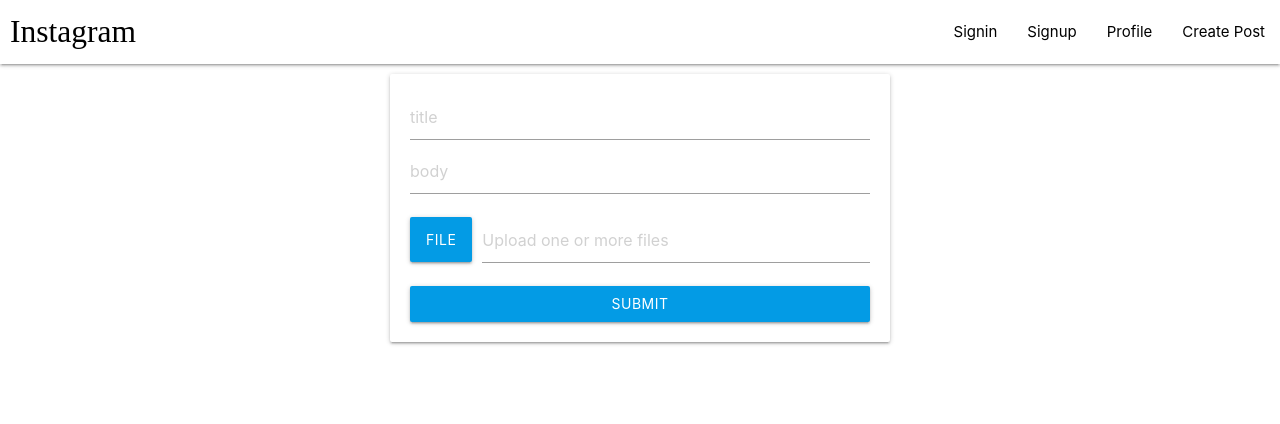
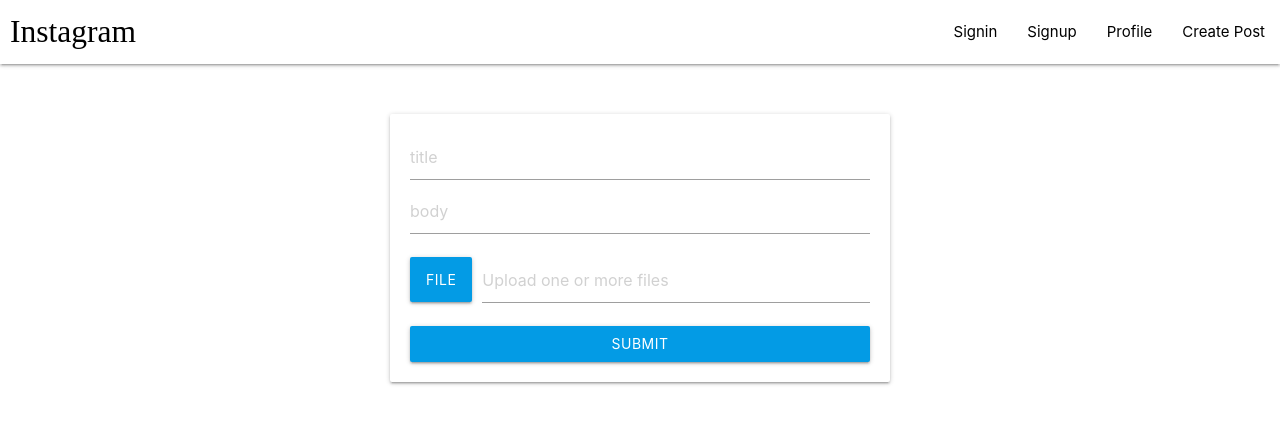
Before and after one commit to xeyzo/frontend-instagram-clone, a React (Create React App) app: page /create-post in a window 1280 px wide. Shown: the top 424 px of the page. Built offline with nearby package versions, Linux system fonts and the light colour scheme; a web font is replaced by a local one.

Commit message:
add input validation

```diff
--- a/src/components/Navbar.js
+++ b/src/components/Navbar.js
@@ -18,4 +18,4 @@
     )
 }
 
-export default Navbar
+export default Navbar;
--- a/src/components/screens/CreatePost.js
+++ b/src/components/screens/CreatePost.js
@@ -5,6 +5,7 @@
     return(
         <div style={{
             margin:"10px auto",
+            marginTop:"50px",
             maxWidth:"500px",
             padding:"20px",
             textAlign:"center"
@@ -27,4 +28,4 @@
     )
 }
 
-export default CreatePost
+export default CreatePost;
--- a/src/components/screens/Home.js
+++ b/src/components/screens/Home.js
@@ -43,4 +43,4 @@
     )
 }
 
-export default Home
+export default Home;
--- a/src/components/screens/Profile.js
+++ b/src/components/screens/Profile.js
@@ -37,4 +37,4 @@
     )
 }
 
-export default Profile
+export default Profile;
--- a/src/components/screens/Signin.js
+++ b/src/components/screens/Signin.js
@@ -70,4 +70,4 @@
     )
 }
 
-export default Signin
+export default Signin;
--- a/src/components/screens/Signup.js
+++ b/src/components/screens/Signup.js
@@ -9,6 +9,10 @@
     const [email, setEmail] = useState("")
     const [password, setPassword] = useState("")
     const postData = () =>{
+        if(!email || !password || name){
+            M.toast({html:"Please input all fields",classes:'red darken-3 rounded'})
+            return
+        }
         if (!/^(([^<>()\\[\]\\.,;:\s@"]+(\.[^<>()\\[\]\\.,;:\s@"]+)*)|(".+"))@((\[[0-9]{1,3}\.[0-9]{1,3}\.[0-9]{1,3}\.[0-9]{1,3}])|(([a-zA-Z\-0-9]+\.)+[a-zA-Z]{2,}))$/.test(email)) {
             M.toast({html:"invalid email",classes:'red darken-3 rounded'})
             return
@@ -19,6 +23,7 @@
                 "Content-Type":"application/json"
             },
             body:JSON.stringify({
+                name:name,
                 email:email,
                 password:password
             })
@@ -73,4 +78,4 @@
     )
 }
 
-export default Signup
+export default Signup;
```
